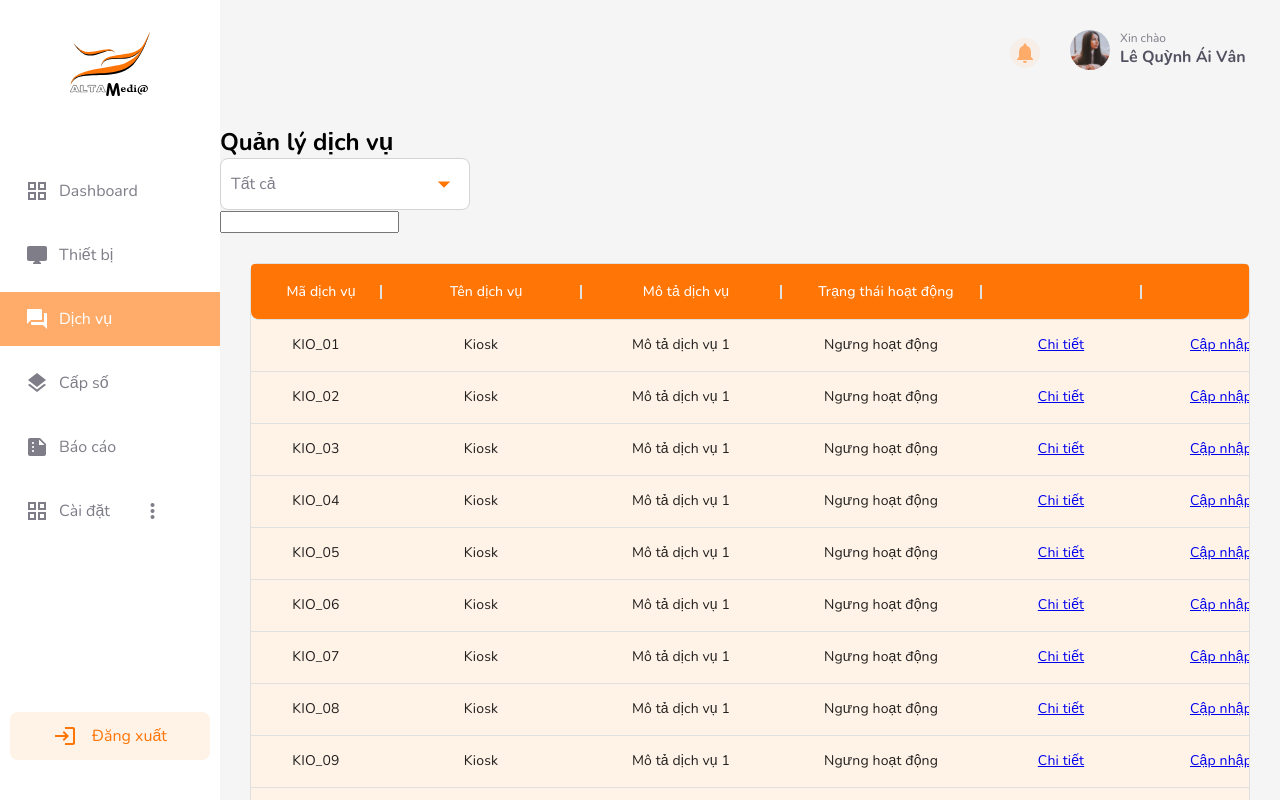
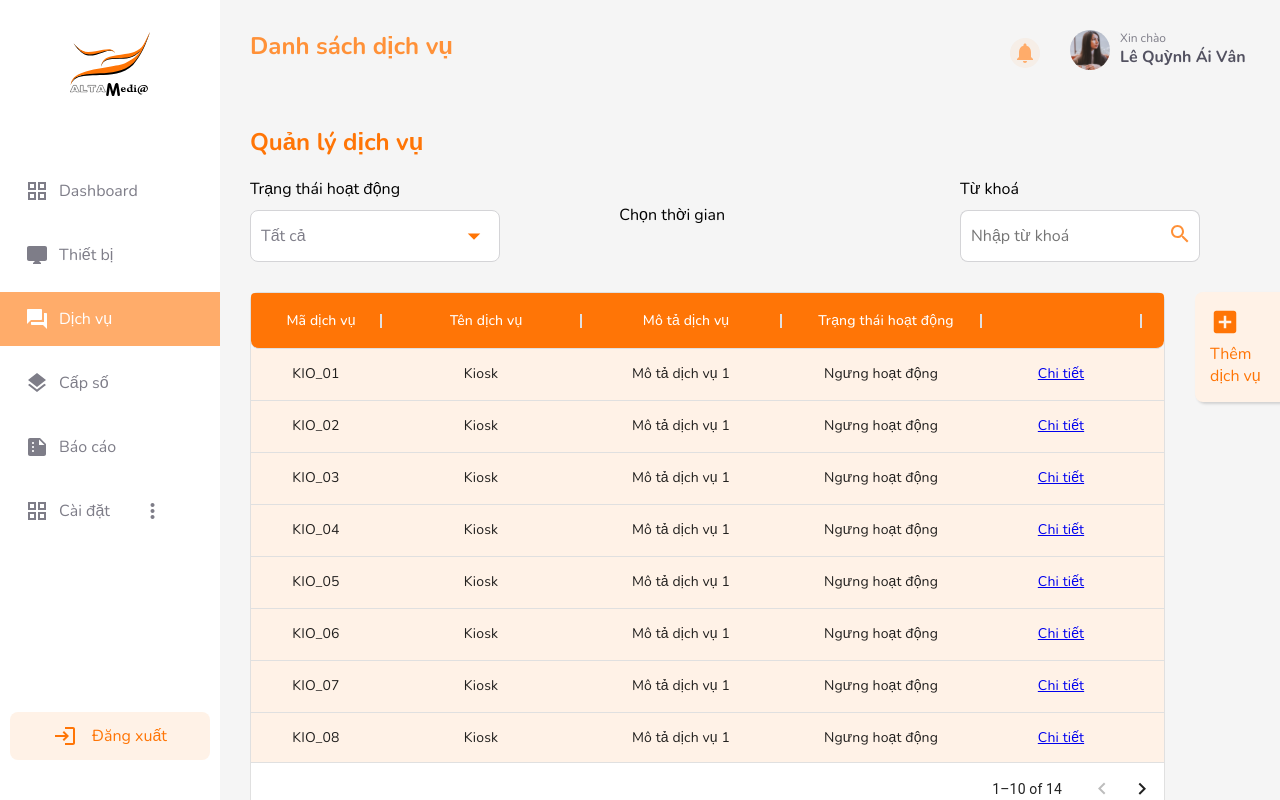
Before and after one commit to sonbill/Queuing-System-Project, a React (Create React App) app: page /services in a window 1280 px wide. Shown: the top 800 px of the page. Built offline with nearby package versions, Linux system fonts and the light colour scheme.

Commit message:
update css service page

```diff
--- a/src/App.js
+++ b/src/App.js
@@ -12,6 +12,7 @@ import AddEquipment from './pages/add equipment/AddEquipment';
 import Profile from './pages/profile/Profile'
 import ErrorPage from './pages/ErrorPage';
 import Service from './pages/service_page/Service'
+import AddService from './pages/add service/AddService'
 
 import './App.css'
 
@@ -60,6 +61,7 @@ function App() {
           <Route path="/equipments/add-equipment/" element={<AddEquipment />} />
           <Route path="/profile/" element={<Profile />} />
           <Route path="/services" element={<Service />} />
+          <Route path="/services/add-service/" element={<AddService />} />
           <Route path="*" element={<ErrorPage />} />
         </Routes>
         {/* </div> */}
--- /dev/null
+++ b/src/pages/add service/AddService.jsx
@@ -0,0 +1,11 @@
+import React from 'react';
+
+import './addService.css'
+function AddService() {
+  return (
+    <div>
+      Add Service
+    </div>
+  );
+}
+export default AddService
--- a/src/pages/equipment/equipment.css
+++ b/src/pages/equipment/equipment.css
@@ -8,11 +8,12 @@
   height: 100vh;
 }
 .equipment__title {
-  margin-bottom:30px;
+  margin-bottom:20px;
   color: #FF7506;
+  font-size:24px;
 }
 .equipment__wrapper {
-  padding:30px;
+  padding: 0 30px;
 }
 .equipment__table {
   width: 100%;
@@ -64,7 +65,7 @@
   display: flex;
   align-items: start;
   justify-content:space-between;
-  height: 630px;
+  height: 72vh;
 }
 .equipment__add_devices {
   width: 90px;
@@ -73,6 +74,7 @@
   justify-content:center;
   align-items: center;
   padding:15px;
+  margin-top:30px;
   background-color: #FFF2E7;
   color: #FF7506;
   box-shadow: rgba(0, 0, 0, 0.15) 1.95px 1.95px 2.6px;
@@ -103,4 +105,5 @@
 .equipment__add_devices a {
   text-decoration: none;
   color:#FF7506;
+  border-radius: 8px 0px 0px 8px;
 }
--- a/src/pages/service_page/Service.jsx
+++ b/src/pages/service_page/Service.jsx
@@ -7,6 +7,7 @@ import SearchIcon from '@mui/icons-material/Search';
 import { serviceRows } from '../../dummyData';
 import DropdownEquipment from './dropdown_service/Dropdown_Service'
 import Datepicker from './Datepicker/Datepicker'
+import AddBoxIcon from '@mui/icons-material/AddBox';
 
 import './service.css'
 
@@ -56,23 +57,37 @@ function Service() {
   ];
   return (
     <div className="service">
-      <Sidebar name={'Danh sách dịch vụ'} />
+      <Sidebar />
       <div className="service__layout">
-        <TopNav />
+        <TopNav name={'Danh sách dịch vụ'} />
         <div className="service__wrapper">
           <div className="service__title">
             <h2>Quản lý dịch vụ</h2>
           </div>
           <div className="service__function">
             <div className="service__func__left">
+              <div className="service__func__status">
+                <p className="service__func__title">Trạng thái hoạt động</p>
                 <DropdownEquipment selected={selected} setSelected={setSelected} optionsOne={['Tất cả', 'Hoạt động', 'Ngưng hoạt động']} />
+              </div>
+              <div className="service__func__datepicker">
+                <p className="service__func__title">Chọn thời gian</p>
                 <Datepicker />
               </div>
+            </div>
             <div className="service__func__right">
-              <input type="text" />
+              <p className="service__func__title">Từ khoá</p>
+              <div className="service__searchbar">
+                <input type='text' placeholder='Nhập từ khoá' id="search" />
+                <button htmlFor="search">
+                  <SearchIcon
+                    style={{ color: '#FF9138' }} />
+                </button>
               </div>
             </div>
           </div>
+        </div>
+        <div className="service__content">
           <div className="service__table">
             <DataGrid
               rows={serviceRows}
@@ -82,10 +97,16 @@ function Service() {
             />
           </div>
           <div className="service__add__service">
+            <Link to={"/services/add-service/"}>
+              <AddBoxIcon style={{
+                fontSize: 30
+              }} />
               Thêm dịch vụ
+            </Link>
           </div>
         </div>
       </div>
+    </div >
   );
 }
 export default Service;
--- a/src/pages/service_page/service.css
+++ b/src/pages/service_page/service.css
@@ -4,9 +4,100 @@
 }
 .service__layout {
   flex-grow:1;
+  height: 73vh;
+}
+.service__title {
+  margin-bottom:20px;
+  color: #FF7506;
+}
+
+.service__wrapper {
+  padding:0 30px;
+}
+.service__function {
+  display:flex;
+  width: 95%;
+  align-items:center;
+  justify-content:space-between;
+}
+.service__func__left {
+  display: flex;
+  width: 50%;
+  justify-content:space-between;
+  align-items:center;
+}
+.service__func__title {
+  margin-bottom:10px;
+}
+/* CSS DATEPICKER WRAPPER */
+.css-f7iyql {
+  color: #FF7506;
+}
+.css-f7iyql svg {
+  color: #FF7506;
+}
+.css-1n2mv2k span {
+  color: #FF7506;
+}
+.css-17vdz66 > input {
+  width: 200px;
+  height: 50px;
+  font-size: 16px;
+  padding: 10px;
+  color: #7E7D88;
+  border-radius: 8px;
+  border:1px solid #D4D4D7;
+}
+.service__searchbar{
+  display: flex;
+  align-items: center;
+}
+.service__searchbar > input {
+  padding:10px;
+  color: #7E7D88;
+  border-radius: 8px 0 0 8px;
+  border:1px solid #D4D4D7;
+  border-right: none;
+  height: 52px;
+  width: 200px;
+  font-size: 16px;
+}
+.service__searchbar > button {
+  height: 52px;
+  width: 40px;
+  border-radius: 0 8px 8px 0;
+  background-color: #fff;
+  border:1px solid #D4D4D7;
+  border-left: none;
+}
+.service__searchbar > button:active {
+  background-color: #FFF2E7;
+  color: #FF7506;
+}
+.service__content {
+  display: flex;
+  align-items:start;
+  height: 100%;
 }
 .service__table {
   width: 100%;
   height: 100%;
   padding:30px;
 }
+.service__add__service {
+  width: 90px;
+  display: flex;
+  flex-direction: column;
+  justify-content:start;
+  align-items: center;
+  padding:15px;
+  margin-top:30px;
+  background-color: #FFF2E7;
+  box-shadow: rgba(0, 0, 0, 0.15) 1.95px 1.95px 2.6px;
+  border-radius: 8px 0px 0px 8px;
+}
+.service__add__service a {
+  background-color: #FFF2E7;
+  color: #FF7506;
+  text-decoration: none;
+}
```
Also changed, not shown: src/pages/add service/addService.css (added). Lines whose indentation alone changed are shown as unchanged.
